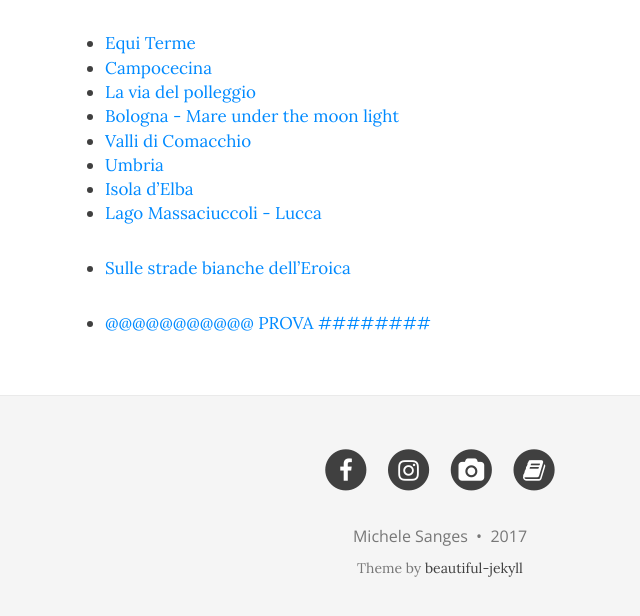
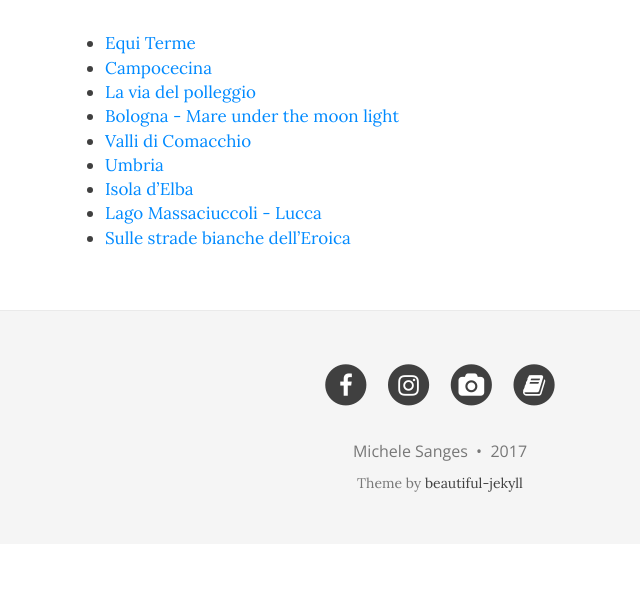
Before and after one commit to michelesanges/michelesanges.github.io, a Jekyll site: the page built from cicloturismo.md, in a window 1280 px wide and 900 px high, scrolled down 705 px, cut to the strip 271-887 px from the top of the window. Shown: the whole strip, without its empty margins (200-840 px from the left). Built offline with Jekyll 4.4.1, drawn with Linux system fonts in a browser that asks for light colours; nearby versions of some CDN libraries; after the commit the page ends 1520 px from its top, so only the background shows below that.

Commit message:
Modificato il file berceto_aulla.geojson

```diff
--- a/cicloturismo.md
+++ b/cicloturismo.md
@@ -15,5 +15,3 @@ bigimg: "https://lh3.googleusercontent.com/bgMFFTqA8NqzmPDyCX_1A_ws7wOn48fhehLGm
 - <a href="https://drive.google.com/open?id=1Q4jkeLe5KafmOrMhnDVWsbMWh6U&usp=sharing" target="_blank">Isola d'Elba</a>
 - <a href="https://drive.google.com/open?id=1WSDh3--R4NSNzPPQ-YOB0YDv6FM&usp=sharing" target="_blank">Lago Massaciuccoli - Lucca</a>
 - <a href="https://drive.google.com/open?id=1HEbczwzu4U1_5NzpV0zYkfC15uw&usp=sharing" target="_blank">Sulle strade bianche dell'Eroica</a>
-
-- <a href="mappa.html?mappa=tracks/bike/da-berceto-ad-aulla-tappa-11-in-bici.geojson" target="_blank">@@@@@@@@@@@ PROVA ########</a>
```
Also changed, not shown: 1 other file.
